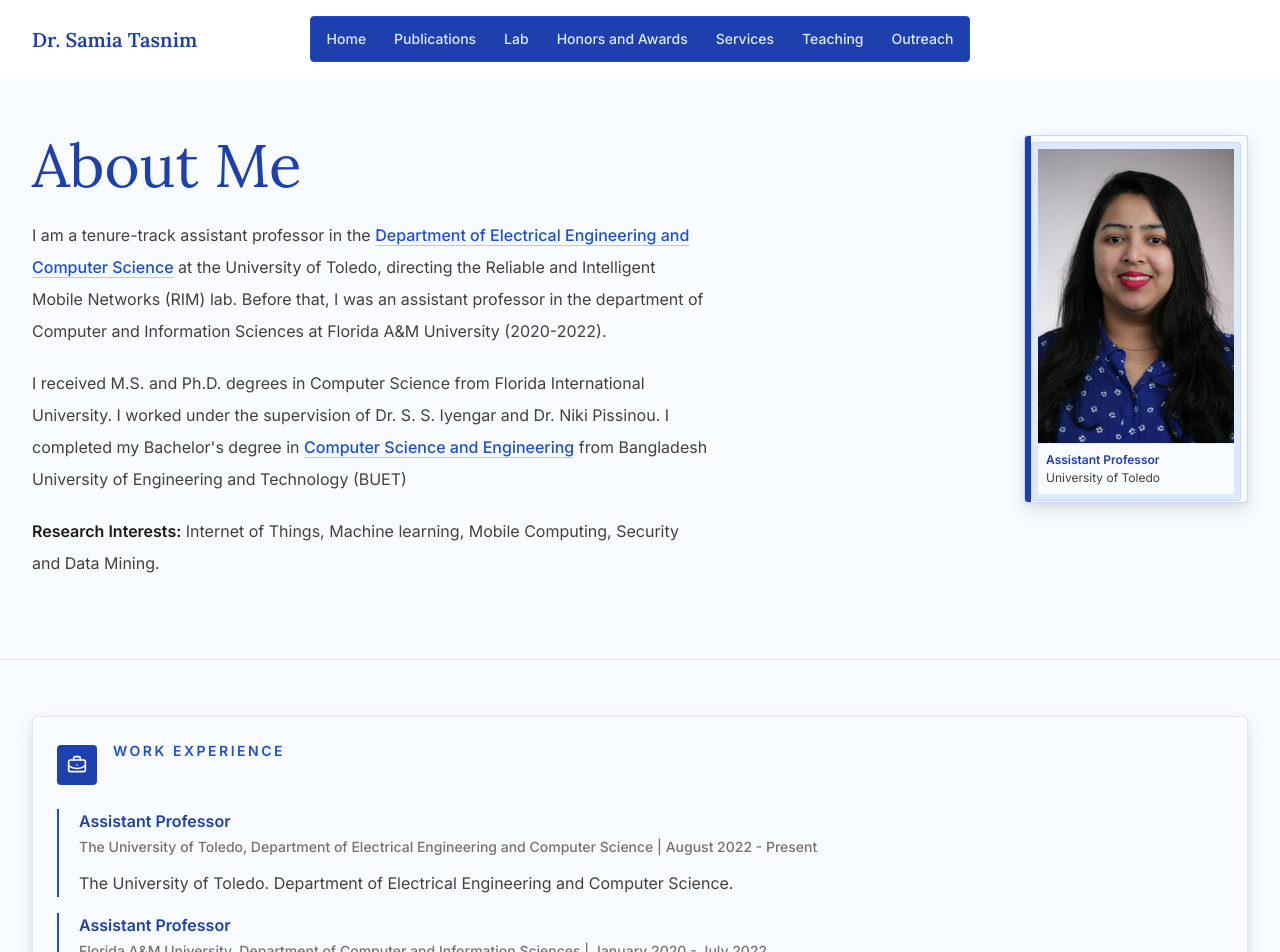
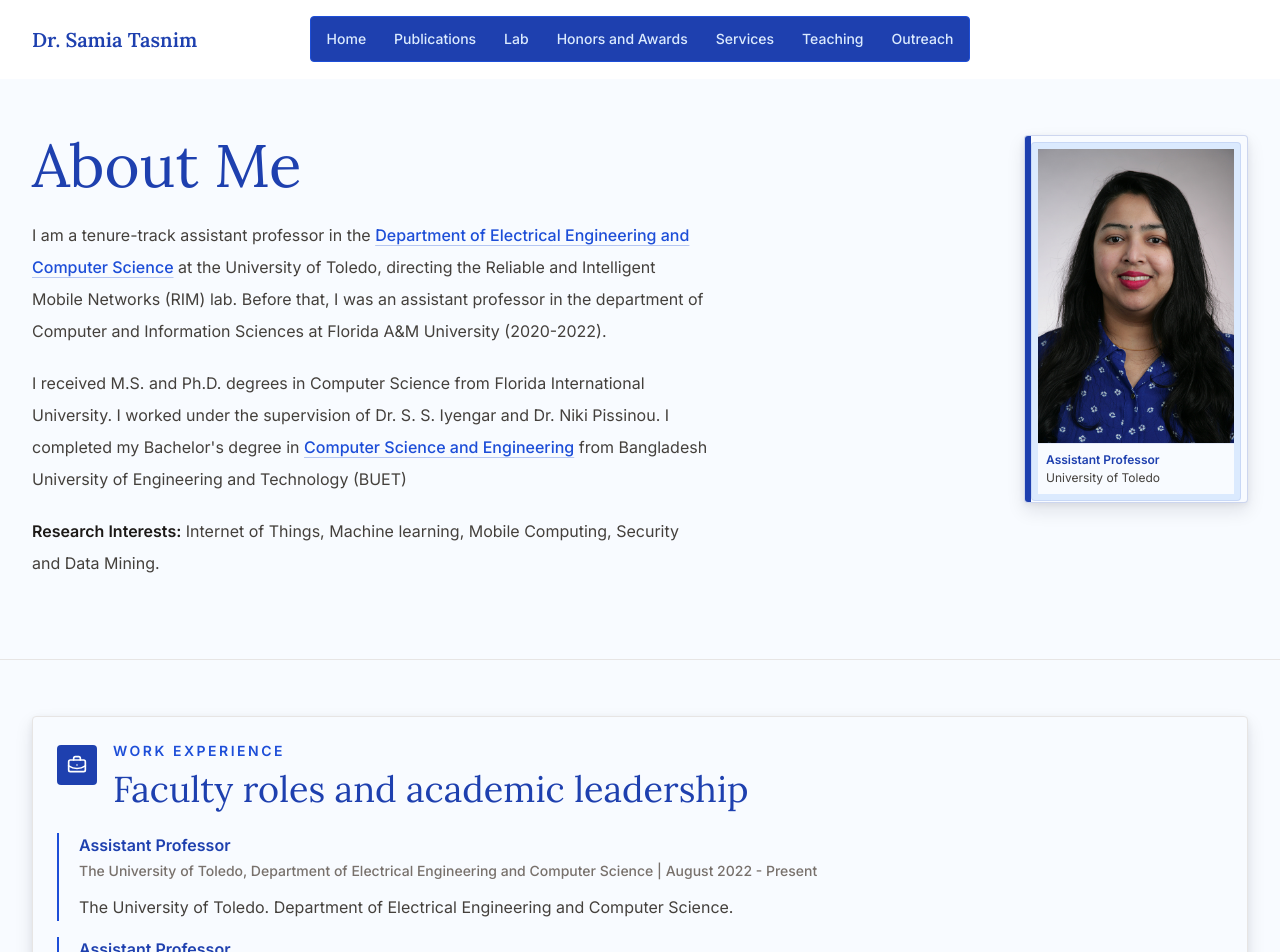
Before and after one commit to samiatasnim/samiatasnim.github.io, a Next.js app: page / in a window 1280 px wide. Shown: the top 952 px of the page. Built offline with nearby package versions, Linux system fonts and the light colour scheme.

Commit message:
Update page.tsx

```diff
--- a/src/app/page.tsx
+++ b/src/app/page.tsx
@@ -42,7 +42,7 @@ export default function Home() {
           <TimelineSection
             icon={<BriefcaseBusiness />}
             eyebrow="Work Experience"
-          //  heading="Faculty roles and academic leadership"
+            heading="Faculty roles and academic leadership"
             items={workExperience.map((item) => ({
               title: item.role,
               meta: `${item.organization} | ${item.period}`,
@@ -52,7 +52,7 @@ export default function Home() {
           <TimelineSection
             icon={<GraduationCap />}
             eyebrow="Education"
-          //  heading="Academic background"
+            heading=""
             items={education.map((item) => ({
               title: item.degree,
               meta: `${item.institution} | ${item.year}`,
```
